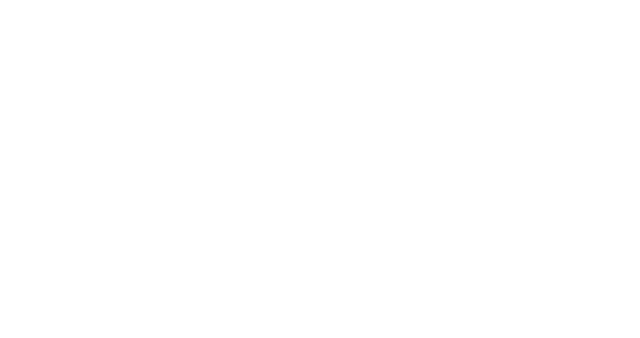
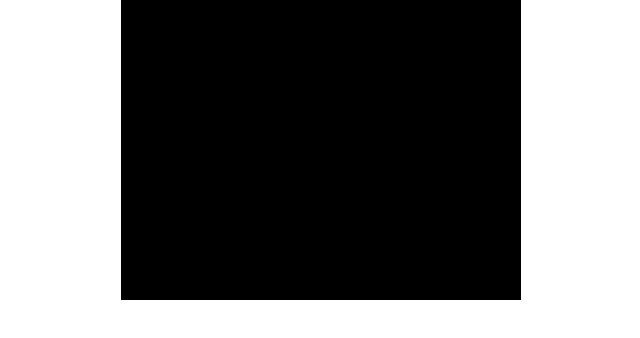
Before and after one commit to bloominstituteoftechnology/CS-Build-Week-1, a React (Create React App) app in the folder projects/life/: page / in a window 1280 px wide. Shown: the top 338 px of the page, without its empty margins (319-959 px from the left). Built offline with nearby package versions, Linux system fonts and the light colour scheme.

Commit message:
edited animFram function to display a black rect

```diff
--- a/projects/life/src/App.js
+++ b/projects/life/src/App.js
@@ -34,6 +34,11 @@ class LifeCanvas extends Component {
 
     // Request another animation frame
     // Update life and get cells
+    let cells = this.life.getCells();
+    let canvas = this.refs.canvas;
+    let ctx = canvas.getContext('2d');
+    ctx.fillStyle = 'black';
+    ctx.fillRect(0, 0, this.props.width, this.props.height);
     // Get canvas framebuffer, a packed RGBA array
     // Convert the cell values into white or black for the canvas
     // Put the new image data back on the canvas
--- a/projects/life/src/life.js
+++ b/projects/life/src/life.js
@@ -33,7 +33,6 @@ class Life {
       Array2D(width, height),
       Array2D(width, height)
     ]
-    console.log(this.cells);
   }
 
   /**
@@ -43,6 +42,7 @@ class Life {
    */
   getCells() {
     // !!!! IMPLEMENT ME !!!!
+    return this.cells;
   }
 
   /**
```
